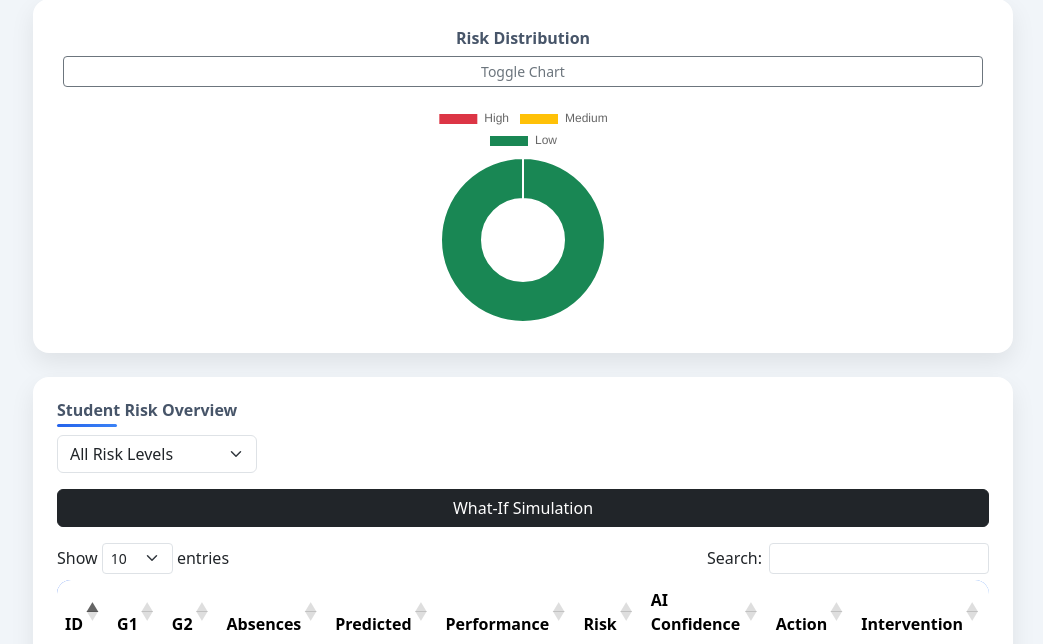
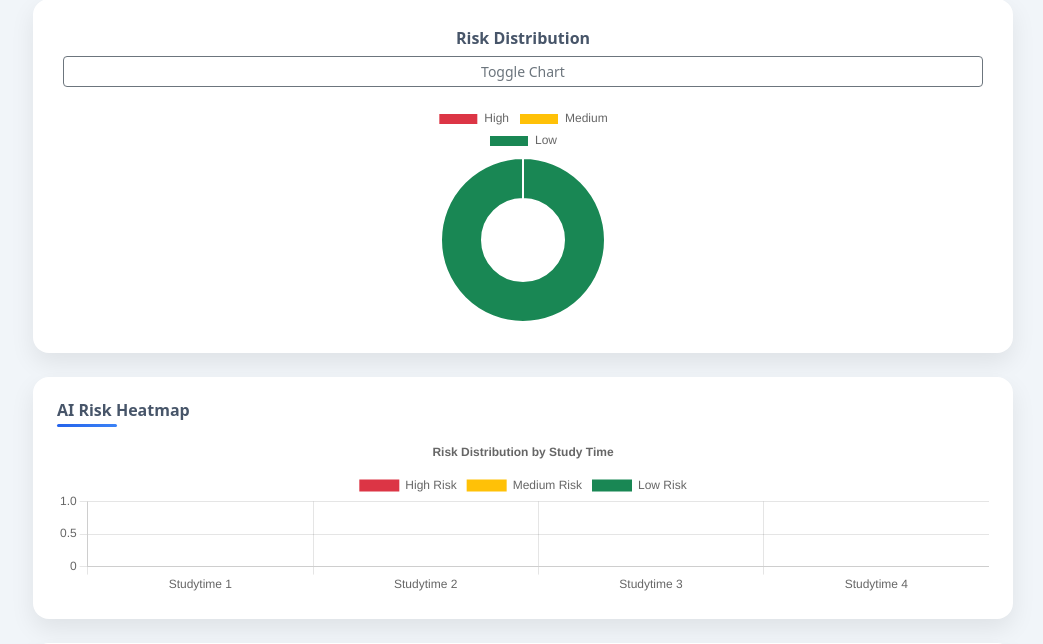
Before and after one commit to Nikki31Chaudhary/Prediciting-Student-Performance, a Flask app: template templates/dashboard.html in a window 1280 px wide. Shown: the part 911-1555 px from the top of the page, without its empty margins (237-1280 px from the left). Run offline with Flask 3, Linux system fonts and the light colour scheme; the template is opened without the code that fills it: most values are stand-ins (such as "Sample title", 1, 10 or a date in 2020); parts of the project's set-up code (start-up, migrations or seed data) failed here and were passed over; some libraries are stand-ins or nearby versions.

Commit message:
Added study time vs risk distribution stacked bar chart to improve visulazation of student risk patterns and support early academic intervention

```diff
--- a/app.py
+++ b/app.py
@@ -60,6 +60,7 @@ def signup():
 # ---------------- DASHBOARD ----------------
 @app.route("/dashboard")
 def dashboard():
+
     if "user" not in session:
         return redirect("/")
 
@@ -70,6 +71,7 @@ def dashboard():
     students = []
 
     for i in range(len(df)):
+
         predicted_grade = round(predictions[i], 2)
 
         if predicted_grade < 10:
@@ -77,10 +79,10 @@ def dashboard():
             suggestion = "Immediate academic counseling recommended."
         elif predicted_grade < 15:
             risk = "Medium"
-            suggestion = "Weekly monitoring and performance review advised."
+            suggestion = "Weekly monitoring advised."
         else:
             risk = "Low"
-            suggestion = "No intervention required. Maintain consistency."
+            suggestion = "No intervention required."
 
         students.append({
             "id": i,
@@ -95,20 +97,32 @@ def dashboard():
             "importance": importance.tolist()
         })
 
-        # Risk Summary Counts
-        high_count = sum(1 for s in students if s["risk"] == "High")
-        medium_count = sum(1 for s in students if s["risk"] == "Medium")
-        low_count = sum(1 for s in students if s["risk"] == "Low")
+    # Risk counts
+    high_count = sum(1 for s in students if s["risk"] == "High")
+    medium_count = sum(1 for s in students if s["risk"] == "Medium")
+    low_count = sum(1 for s in students if s["risk"] == "Low")
+
+    # Heatmap data
+    heatmap_data = []
+
+    for s in students:
+        heatmap_data.append({
+            "studytime": int(s["studytime"]),
+            "absences": int(s["absences"]),
+            "risk": str(s["risk"])
+        })
+
 
     return render_template(
-    "dashboard.html",
-    students=students,
-    high_count=high_count,
-    medium_count=medium_count,
-    low_count=low_count,
-    role=session.get("role")
+        "dashboard.html",
+        students=students,
+        high_count=high_count,
+        medium_count=medium_count,
+        low_count=low_count,
+        heatmap_data=heatmap_data,
+        role=session.get("role")
+    )
 
-)
 
 # ---------------- MODEL INSIGHTS ----------------
 @app.route("/model-insights")
--- a/templates/dashboard.html
+++ b/templates/dashboard.html
@@ -324,6 +324,7 @@ border-radius:12px;
 margin-bottom:25px;
 box-shadow:0 6px 15px rgba(0,0,0,0.15);
 }
+
 </style>
 </head>
 
@@ -532,6 +533,14 @@ educators improve student outcomes.
 
 </div>
 
+<div class="card p-4 mb-4">
+
+<h6 class="section-title">AI Risk Heatmap</h6>
+
+<canvas id="riskHeatmap" height="160"></canvas>
+
+</div>
+
 <!-- TABLE -->
 <div class="card p-4">
     <h6 class="section-title">Student Risk Overview</h6>
@@ -649,6 +658,7 @@ educators improve student outcomes.
 <script src="https://cdn.jsdelivr.net/npm/bootstrap@5.3.2/dist/js/bootstrap.bundle.min.js"></script>
 
 <script>
+let students = {{ heatmap_data | tojson }};
 
 // DATATABLE
 var table;
@@ -813,6 +823,92 @@ document.addEventListener("DOMContentLoaded", function() {
 
 });
 
+// AI RISK HEATMAP
+// -------- HEATMAP DATA GENERATION --------
+
+let studyRisk = {
+1:{high:0,medium:0,low:0},
+2:{high:0,medium:0,low:0},
+3:{high:0,medium:0,low:0},
+4:{high:0,medium:0,low:0}
+};
+
+students.forEach(function(s){
+
+if(s.risk==="High"){
+studyRisk[s.studytime].high++;
+}
+else if(s.risk==="Medium"){
+studyRisk[s.studytime].medium++;
+}
+else{
+studyRisk[s.studytime].low++;
+}
+
+});
+
+new Chart(document.getElementById("riskHeatmap"),{
+
+type:'bar',
+
+data:{
+labels:["Studytime 1","Studytime 2","Studytime 3","Studytime 4"],
+
+datasets:[
+
+{
+label:"High Risk",
+data:[
+studyRisk[1].high,
+studyRisk[2].high,
+studyRisk[3].high,
+studyRisk[4].high
+],
+backgroundColor:"#dc3545"
+},
+
+{
+label:"Medium Risk",
+data:[
+studyRisk[1].medium,
+studyRisk[2].medium,
+studyRisk[3].medium,
+studyRisk[4].medium
+],
+backgroundColor:"#ffc107"
+},
+
+{
+label:"Low Risk",
+data:[
+studyRisk[1].low,
+studyRisk[2].low,
+studyRisk[3].low,
+studyRisk[4].low
+],
+backgroundColor:"#198754"
+}
+
+]
+
+},
+
+options:{
+responsive:true,
+plugins:{
+title:{
+display:true,
+text:"Risk Distribution by Study Time"
+}
+},
+scales:{
+x:{stacked:true},
+y:{stacked:true}
+}
+
+}
+
+});
 </script>
 
 
```
